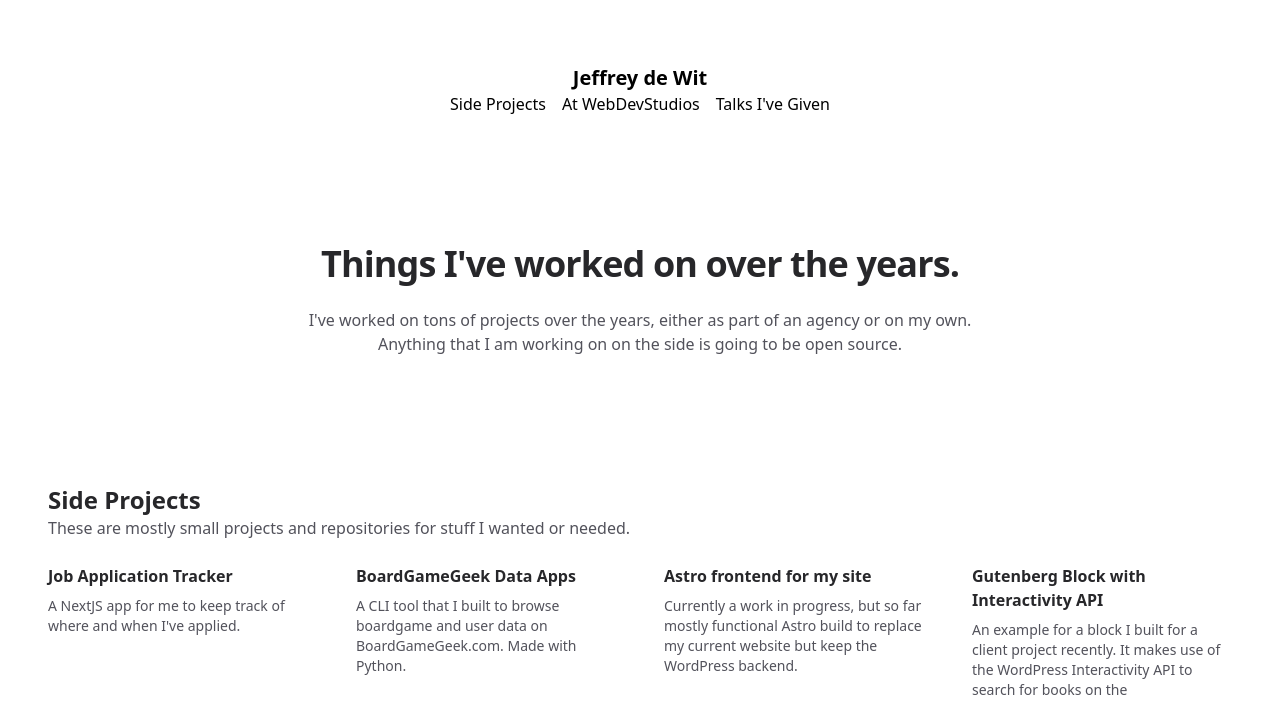
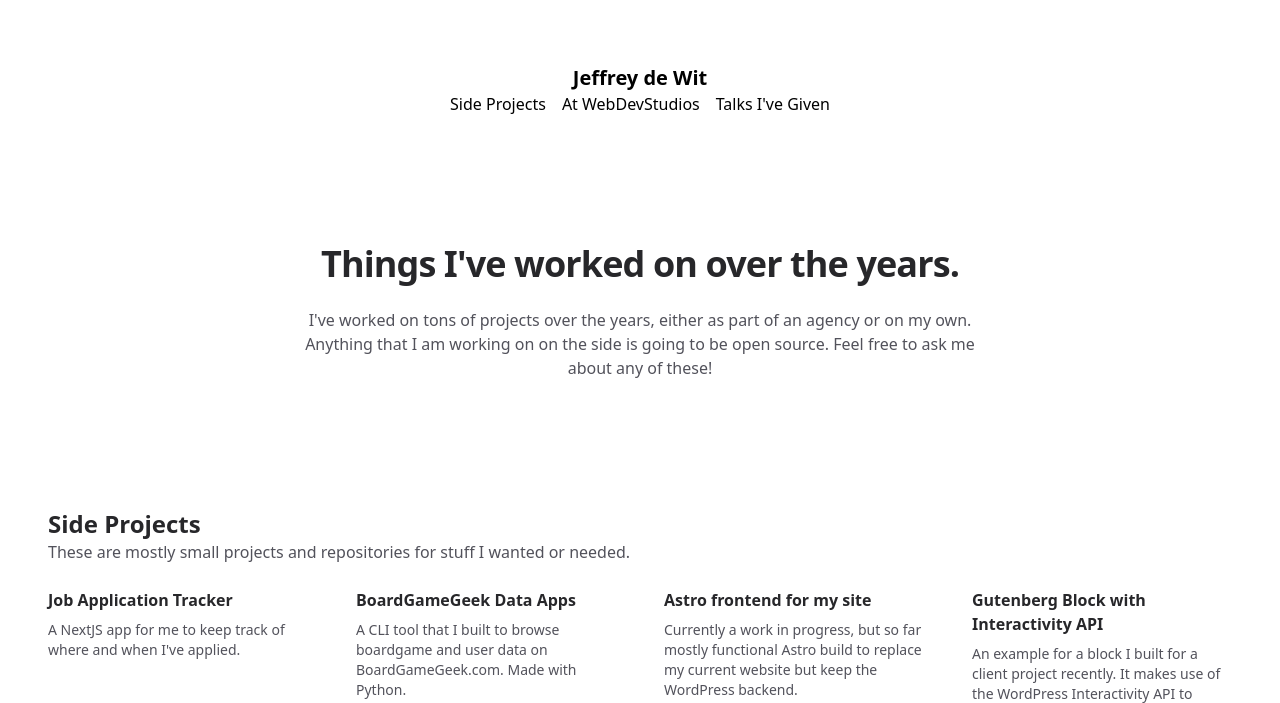
Before and after one commit to Cheffheid/cheffheid.github.io, a plain HTML site: page index.html in a window 1280 px wide. Shown: the top 703 px of the page. Drawn offline with nearby package versions, Linux system fonts and the light colour scheme.

Commit message:
Add weak cta to description

```diff
--- a/index.html
+++ b/index.html
@@ -60,7 +60,8 @@
             <p class="mt-6 text-base text-zinc-600 dark:text-zinc-400">
               I've worked on tons of projects over the years, either as part of
               an agency or on my own. Anything that I am working on on the side
-              is going to be open source.
+              is going to be open source. Feel free to ask me about any of
+              these!
             </p>
           </header>
           <section class="mt-16 sm:mt-32" id="projects">
```
